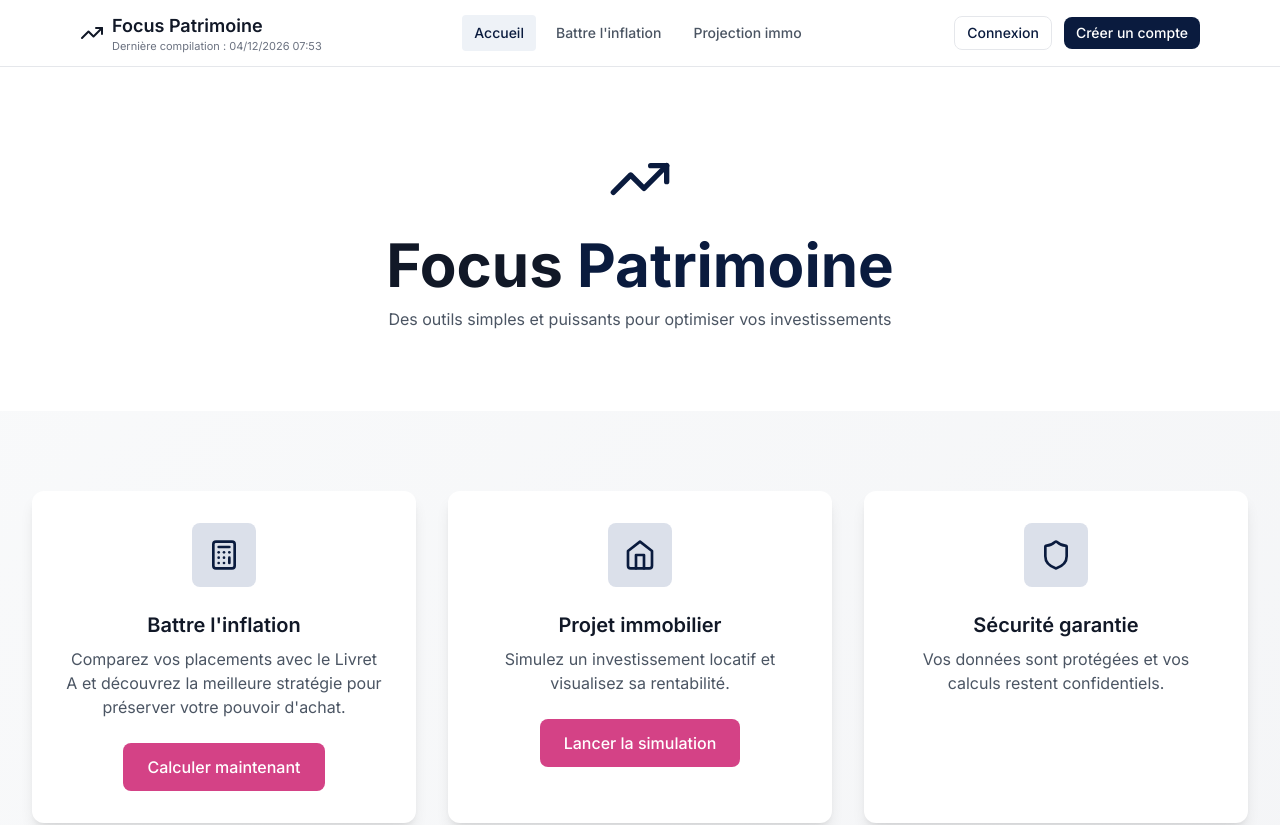
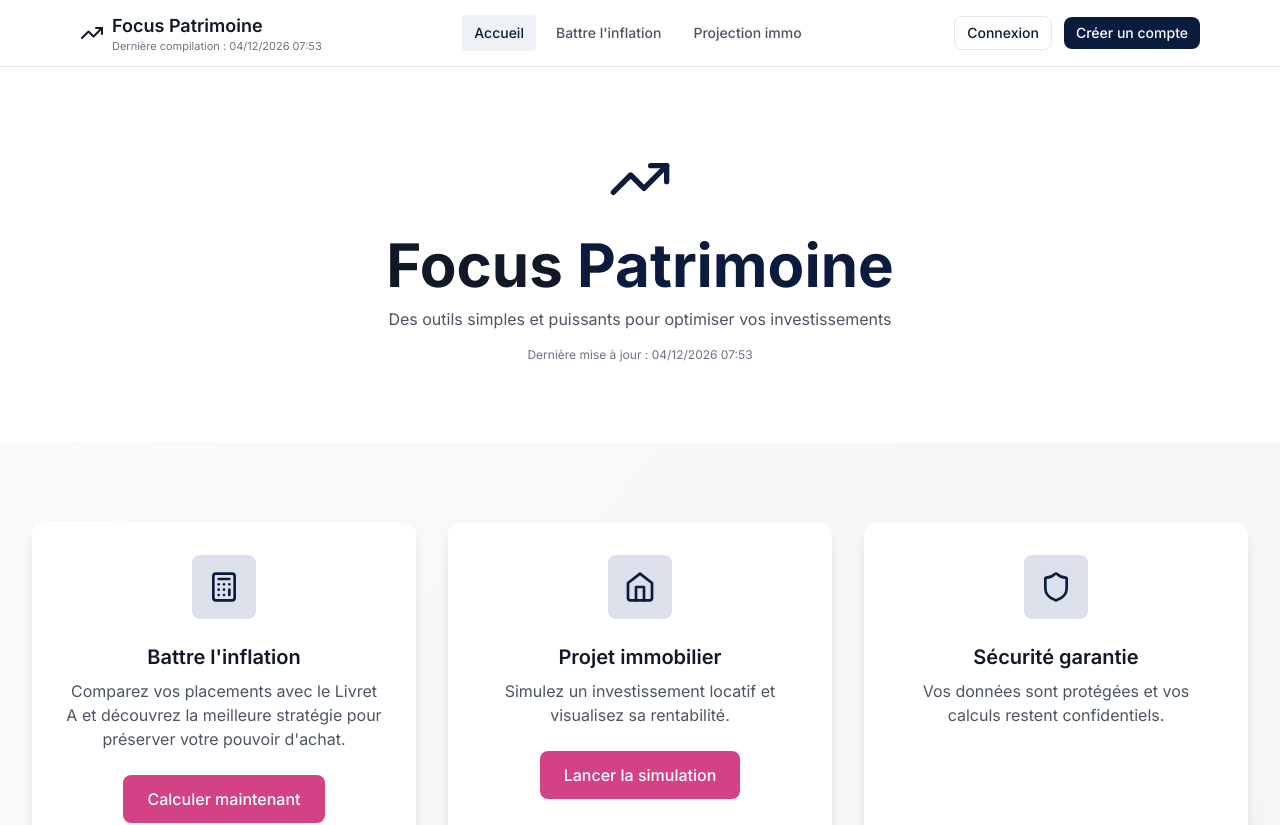
Before and after one commit to damlah34/simulateur, a React (Vite) app: page / in a window 1280 px wide. Shown: the top 825 px of the page. Built offline with nearby package versions, Linux system fonts and the light colour scheme; no server answers.

Commit message:
Expose build timestamp in UI (#44)

```diff
--- a/src/components/Header.tsx
+++ b/src/components/Header.tsx
@@ -1,6 +1,7 @@
-import React, { useMemo } from "react";
+import React from "react";
 import { TrendingUp } from "lucide-react";
 import { useAuth } from "../contexts/AuthContext";
+import { useFormattedBuildTime } from "../hooks/useFormattedBuildTime";
 
 type HeaderProps = {
   currentPage: string;
@@ -23,24 +24,7 @@ const NAV_ITEMS: NavItem[] = [
 
 export default function Header({ currentPage, onNavigate }: HeaderProps) {
   const { token, user, logout } = useAuth();
-
-  const formattedBuildTime = useMemo(() => {
-    if (typeof __BUILD_TIME__ !== "string") {
-      return null;
-    }
-    const date = new Date(__BUILD_TIME__);
-    if (Number.isNaN(date.getTime())) {
-      return null;
-    }
-    try {
-      return new Intl.DateTimeFormat("fr-FR", {
-        dateStyle: "short",
-        timeStyle: "short",
-      }).format(date);
-    } catch {
-      return date.toLocaleString("fr-FR");
-    }
-  }, []);
+  const formattedBuildTime = useFormattedBuildTime();
 
   const renderNavButton = (item: NavItem) => {
     if (item.requiresAuth && !token) {
--- a/src/components/Home.tsx
+++ b/src/components/Home.tsx
@@ -1,11 +1,14 @@
 import React from "react";
 import { TrendingUp, Calculator, Shield, Target, Home as HomeIcon } from "lucide-react";
+import { useBuildTimestampLabel } from "../hooks/useFormattedBuildTime";
 
 interface HomeProps {
   onNavigate: (page: string) => void;
 }
 
 const Home: React.FC<HomeProps> = ({ onNavigate }) => {
+  const buildTimestampLabel = useBuildTimestampLabel();
+
   const features = [
     {
       icon: Calculator,
@@ -54,6 +57,7 @@ const Home: React.FC<HomeProps> = ({ onNavigate }) => {
             <p className="text-gray-600 max-w-2xl mx-auto">
               Des outils simples et puissants pour optimiser vos investissements
             </p>
+            <p className="text-xs text-gray-500 mt-4">{buildTimestampLabel}</p>
           </div>
         </div>
       </section>
--- /dev/null
+++ b/src/hooks/useFormattedBuildTime.ts
@@ -0,0 +1,30 @@
+import { useMemo } from "react";
+
+export function useFormattedBuildTime(): string | null {
+  return useMemo(() => {
+    if (typeof __BUILD_TIME__ !== "string") {
+      return null;
+    }
+
+    const date = new Date(__BUILD_TIME__);
+    if (Number.isNaN(date.getTime())) {
+      return null;
+    }
+
+    try {
+      return new Intl.DateTimeFormat("fr-FR", {
+        dateStyle: "short",
+        timeStyle: "short",
+      }).format(date);
+    } catch {
+      return date.toLocaleString("fr-FR");
+    }
+  }, []);
+}
+
+export function useBuildTimestampLabel(): string {
+  const formatted = useFormattedBuildTime();
+  return formatted
+    ? `Dernière mise à jour : ${formatted}`
+    : "Dernière mise à jour : horodatage indisponible";
+}
```
